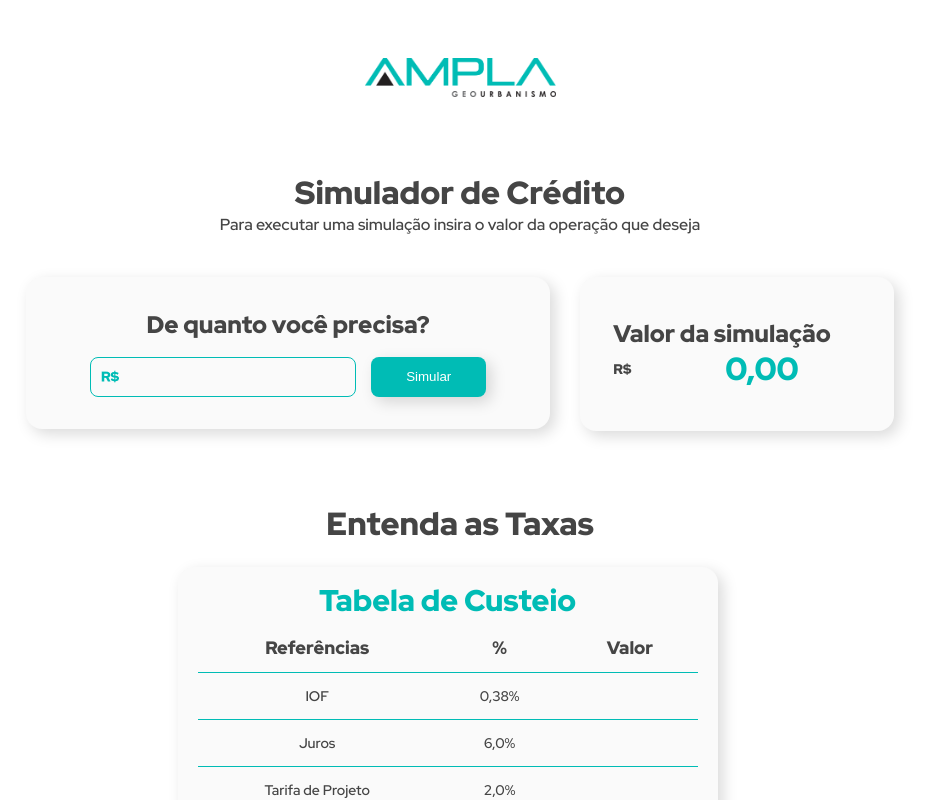
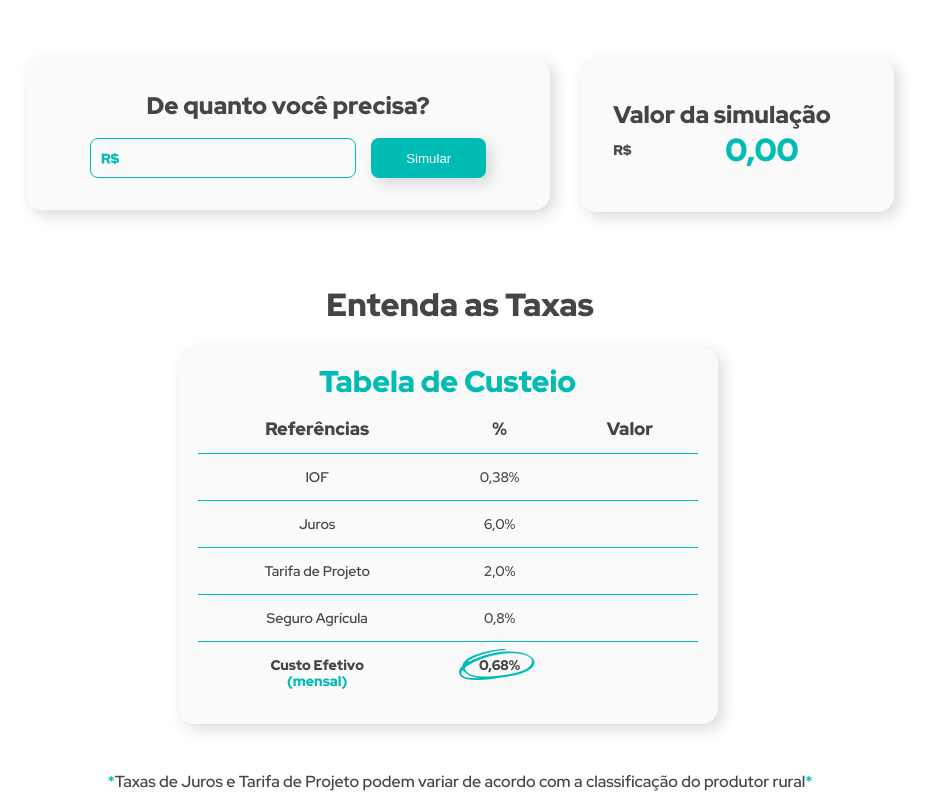
Before and after one commit to Srmess/simulador-ampla, a React (Create React App) app: page / in a window 1280 px wide. Shown: the top 800 px of the page, without its empty margins (180-1113 px from the left). Built offline with nearby package versions, Linux system fonts and the light colour scheme.

Commit message:
changing the backgorund

```diff
--- a/src/components/newComponents/cards/mainCard.js
+++ b/src/components/newComponents/cards/mainCard.js
@@ -1,13 +1,11 @@
 import React from "react";
 import { Cardinput, Cardresult, Cardtablecosting } from ".";
-import { Logo, Titleedescription, TableTitle, Warnings, WhatsappButton } from ".."
+import { TableTitle, Warnings, WhatsappButton } from ".."
 import { Maincardstyle, Divtabletaxes } from "../../../styles";
 
 export const Maincard = () => {
     return(
     <Maincardstyle>
-        <Logo/>
-        <Titleedescription/>
         <div>
             <Cardinput/>
             <Cardresult/>
--- a/src/styles/mainStyle.js
+++ b/src/styles/mainStyle.js
@@ -11,7 +11,8 @@ export const Divmain = styled.div`
     position: relative;
 
     @media (max-width: 450px) {
-        width: 450px;
+        padding: 0px;
+        width: 360px;
     }
 `
 
@@ -27,15 +28,8 @@ export const Maincardstyle = styled.div`
 
     background: rgba(255, 255, 255, 0.85);
 
-    /* box-shadow: 5px 5px 15px rgba(0, 0, 0, 0.15);
-    border-radius: 24px; */
-
-    flex: none;
-    order: 0;
-    flex-grow: 0;
-
     @media (max-width: 400px) {
-        width: 250px;
+        width: 200px;
         height: auto;
     }
     @media (max-width: 500px) {
```
